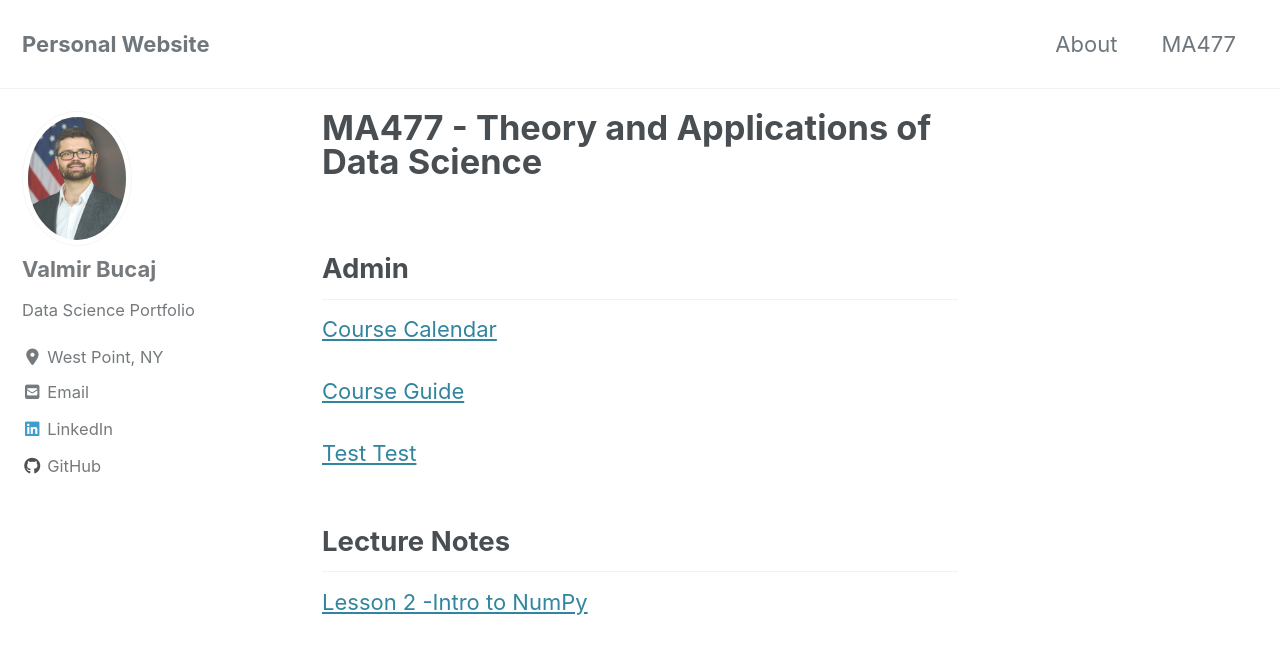
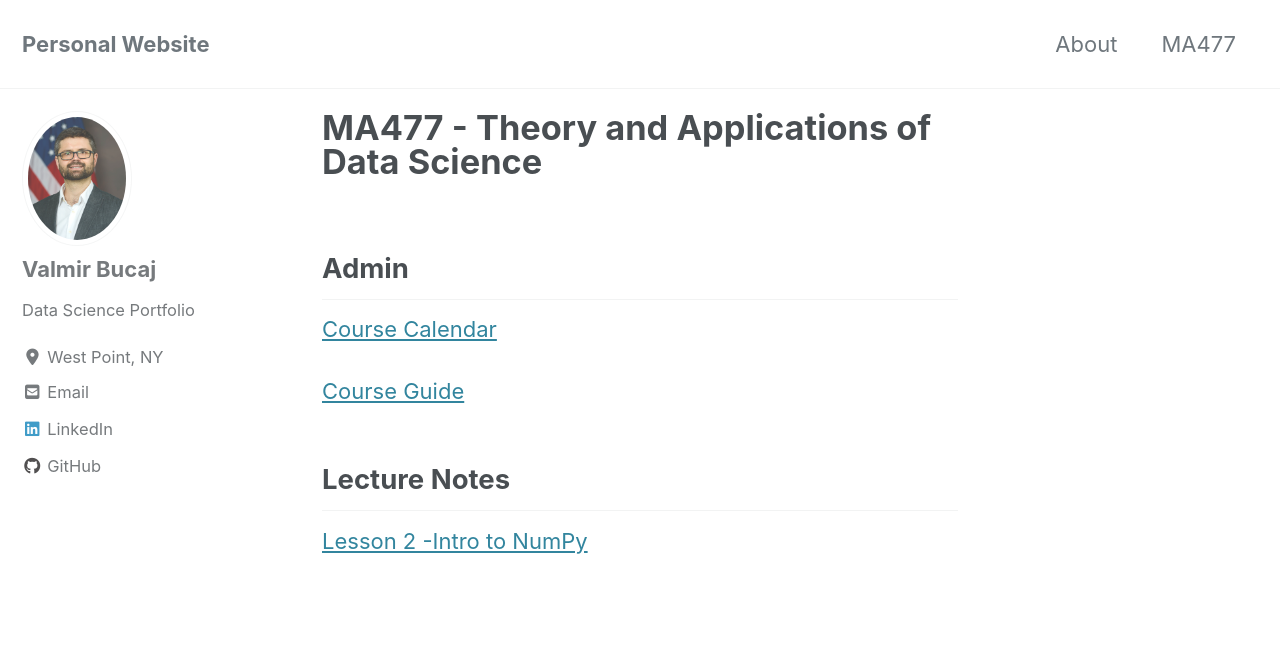
Before and after one commit to vbucaj/vbucaj.github.io, a Jekyll site: the page built from _pages/MA477.md, in a window 1280 px wide and 900 px high. Shown: the top 654 px of the window. Built offline with Jekyll 4.4.1, drawn with Linux system fonts in a browser that asks for light colours; cached includes are drawn as plain includes; nearby versions of some CDN libraries.

Commit message:
calendar

```diff
--- a/_pages/MA477.md
+++ b/_pages/MA477.md
@@ -10,7 +10,6 @@ author_profile: true
 
 <a href="https://github.com/vbucaj/lecture-notes/blob/master/MA477%20-%20Theory%20and%20Applications%20of%20Data%20Science/MA477-%20Intro%20to%20Machine%20Learning%20with%20Python_Syllabus.pdf">Course Guide</a>
 
-<a href='data/pages/Course-Calendar.html'>Test Test</a>
 
 <h2>Lecture Notes</h2>
 <a href="https://github.com/vbucaj/lecture-notes/blob/master/MA477%20-%20Theory%20and%20Applications%20of%20Data%20Science/Lesson%202%20--%20Intro%20to%20Numpy.ipynb">Lesson 2 -Intro to NumPy</a>
```
